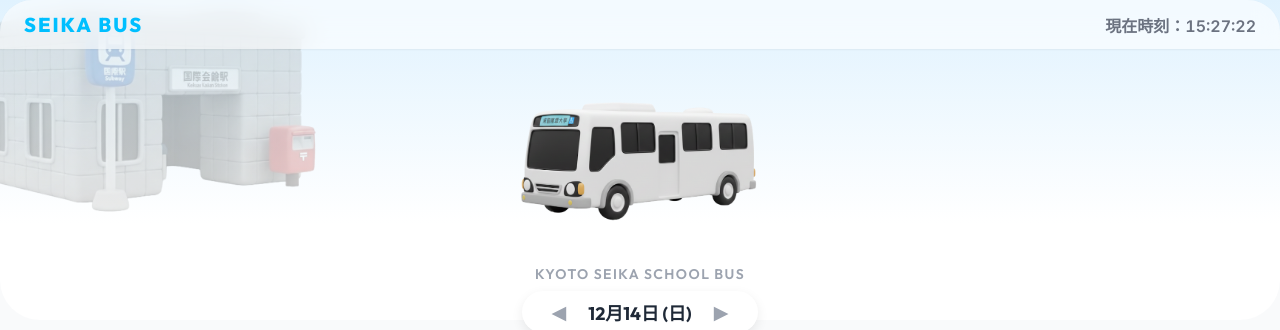
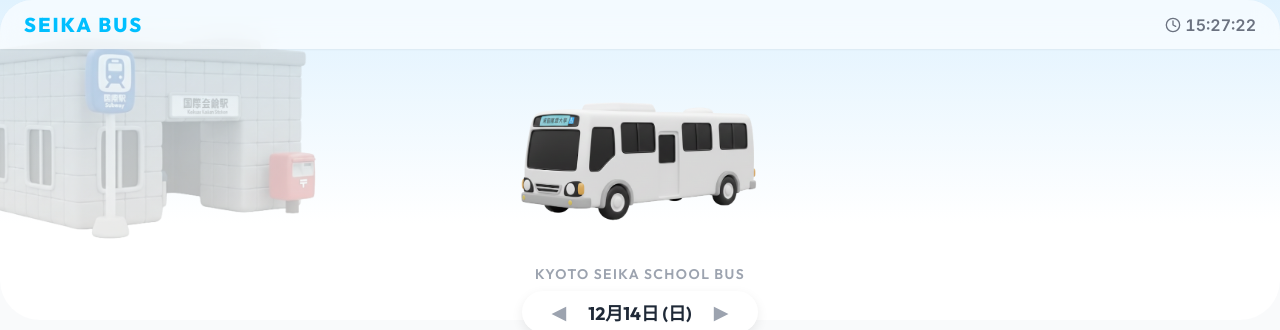
Before and after one commit to nut-kun/seika-school-bus, a React (Vite) app: page / in a window 1280 px wide. Shown: the top 330 px of the page. Built offline with nearby package versions, Linux system fonts and the light colour scheme; no server answers.

Commit message:
feat: 背景画像アニメーションとヘッダーの時計アイコンを追加し、リアルタイムのバス時刻更新とカレンダーイベントのキャッシュを改善

```diff
--- a/src/App.jsx
+++ b/src/App.jsx
@@ -11,7 +11,7 @@ import busImage from './assets/bus.png';
 import seikaImage from './assets/seika.png';
 import kokusaiImage from './assets/kokusaikaikan.png';
 import { format } from 'date-fns';
-import { AnimatePresence } from 'framer-motion';
+import { AnimatePresence, motion } from 'framer-motion';
 
 // DEBUG: Set a specific date string (e.g., '2025-12-25T08:00:00') to test specific times. Set null to use real time.
 const DEBUG_DATE = null;
@@ -71,12 +71,32 @@ function App() {
       <BrandHeader />
 
       <div className="bus-container">
-        {isToday && direction === 'seika_to_kokusai' && (
-          <img src={seikaImage} alt="Seika Background" className="seika-bg-image" />
-        )}
-        {isToday && direction === 'kokusai_to_seika' && (
-          <img src={kokusaiImage} alt="Kokusai Background" className="kokusai-bg-image" />
-        )}
+        <AnimatePresence mode="wait">
+          {status.status !== 'SUSPENDED' && direction === 'seika_to_kokusai' && (
+            <motion.img
+              key="seika-bg"
+              src={seikaImage}
+              alt="Seika Background"
+              className="seika-bg-image"
+              initial={{ opacity: 0, scale: 0.9, x: -30 }}
+              animate={{ opacity: 0.3, scale: 1, x: 0 }}
+              exit={{ opacity: 0, scale: 0.9, x: -30 }} // Fade out back to center-ish
+              transition={{ duration: 0.3, ease: "easeOut" }}
+            />
+          )}
+          {status.status !== 'SUSPENDED' && direction === 'kokusai_to_seika' && (
+            <motion.img
+              key="kokusai-bg"
+              src={kokusaiImage}
+              alt="Kokusai Background"
+              className="kokusai-bg-image"
+              initial={{ opacity: 0, scale: 0.9, x: 30 }}
+              animate={{ opacity: 0.3, scale: 1, x: 0 }}
+              exit={{ opacity: 0, scale: 0.9, x: 30 }} // Fade out back to center-ish
+              transition={{ duration: 0.3, ease: "easeOut" }}
+            />
+          )}
+        </AnimatePresence>
         <img
           src={busImage}
           alt="Bus Illustration"
--- a/src/components/BrandHeader.jsx
+++ b/src/components/BrandHeader.jsx
@@ -17,8 +17,12 @@ export default function BrandHeader() {
             <div className="brand-header-inner">
                 <span className="brand-logo-text">SEIKA BUS</span>
             </div>
-            <div className="header-time">
-                現在時刻：{format(currentTime, 'HH:mm:ss')}
+            <div className="header-time" style={{ display: 'flex', alignItems: 'center', gap: '4px' }}>
+                <svg xmlns="http://www.w3.org/2000/svg" width="16" height="16" viewBox="0 0 24 24" fill="none" stroke="currentColor" strokeWidth="2" strokeLinecap="round" strokeLinejoin="round">
+                    <circle cx="12" cy="12" r="10"></circle>
+                    <polyline points="12 6 12 12 16 14"></polyline>
+                </svg>
+                {format(currentTime, 'HH:mm:ss')}
             </div>
         </div>
     );
--- a/src/components/Countdown.jsx
+++ b/src/components/Countdown.jsx
@@ -10,45 +10,89 @@ export default function Countdown({ currentDate, direction, status, isToday, now
     const [timeLeft, setTimeLeft] = useState('');
 
     useEffect(() => {
+        // Initial setup
         const update = () => {
-            const bus = getNextBus(currentDate, direction);
+            // If isToday, we should use the current REAL time (or debug time) for the schedule lookup
+            // otherwise we use the static currentDate (which might be 00:00 of a future date, or a fixed time)
+            const baseTime = isToday ? (now || new Date()) : currentDate;
+            const bus = getNextBus(baseTime, direction);
             setNextBus(bus);
         };
         update();
-        const interval = setInterval(update, 1000);
-        return () => clearInterval(interval);
-    }, [currentDate, direction]);
+
+        // We don't need a separate interval here if the main tick handles updates
+        // But the main tick depends on 'nextBus' existing.
+    }, [currentDate, direction, isToday, now]);
 
     useEffect(() => {
-        if (!nextBus) { // Simplified condition: removed nextBus.type === 'interval' || !isToday
-            setTimeLeft('');
-            return;
-        }
-
+        // Main Loop
         const startReal = Date.now();
         const startVirtual = now.getTime();
 
         const tick = () => {
-            // Calculate virtual current time based on elapsed real time
-            // This ensures we respect DEBUG_DATE (passed as 'now') while keeping the countdown ticking
             const elapsed = Date.now() - startReal;
             const currentMoment = new Date(startVirtual + elapsed);
 
-            const diff = differenceInSeconds(nextBus.nextTime, currentMoment);
+            // If we don't have a next bus, or if we are today, we should constantly check for the next bus?
+            // Actually, if we have a next bus, we count down TO it.
+            // If we don't, we might need to find one.
 
-            if (diff <= 0) {
-                setTimeLeft('00:00');
+            // Re-evaluating next bus inside loop only if needed
+            let currentTargetBus = nextBus;
+
+            // If isToday, we want to ensure we are always targeting the correct future bus
+            // The 'update' effect above sets the initial one.
+            // If time passes and that bus is gone, we need a new one.
+
+            if (isToday) {
+                // Check if current target is invalid or expired
+                // But we can't easily access 'nextBus' state here without it being in deps (which restarts interval).
+                // Instead, let's calculate the target bus directly here if we are "live".
+                // BUT 'getNextBus' might change the 'nextBus' object ref, causing loop if we set state every tick.
+
+                // Strategy: Calculate 'diff' against the 'nextBus' from state.
+                // If diff <= 0, we Re-Fetch next bus using currentMoment.
+                // If that new bus is different, we setTimeLeft AND setNextBus?
+                // We can't setNextBus inside the tick loop easily without layout thrashing or complexity.
+
+                // Simpler:
+                // Just check 'diff'.
+                if (currentTargetBus) {
+                    const diff = differenceInSeconds(currentTargetBus.nextTime, currentMoment);
+                    if (diff <= 0 && isToday) {
+                        // Bus departed. Find next one.
+                        const newBus = getNextBus(currentMoment, direction);
+                        // If we found a NEW bus (different time), update state
+                        if (newBus && newBus.nextTime.getTime() !== currentTargetBus.nextTime.getTime()) {
+                            setNextBus(newBus);
+                            // The next tick will handle the time left for THIS new bus
+                            return;
+                        }
+                    }
+
+                    if (diff <= 0) {
+                        setTimeLeft('00:00');
+                    } else {
+                        const m = Math.floor(diff / 60);
+                        const s = diff % 60;
+                        setTimeLeft(`${m}:${s.toString().padStart(2, '0')}`);
+                    }
+                }
             } else {
-                const m = Math.floor(diff / 60);
-                const s = diff % 60;
-                setTimeLeft(`${m}:${s.toString().padStart(2, '0')}`);
+                // Not today: Logic handled by initial fetch usually
+                if (currentTargetBus) {
+                    // Static countdown? Probably not needed for future dates as per requirements (simplified view).
+                    // But if we did:
+                    const diff = differenceInSeconds(currentTargetBus.nextTime, currentMoment);
+                    // ... logic
+                }
             }
         };
 
-        tick(); // Initial call
+        tick();
         const timer = setInterval(tick, 1000);
         return () => clearInterval(timer);
-    }, [nextBus, now]); // Added 'now' to dependencies to reset if reference time changes
+    }, [nextBus, now, isToday, direction]); // Added dependencies to reset timer when bus changes
 
 
     if (status.status === 'LOADING') {
```
Also changed, not shown: src/utils/calendar.js (+32 -37 lines).
